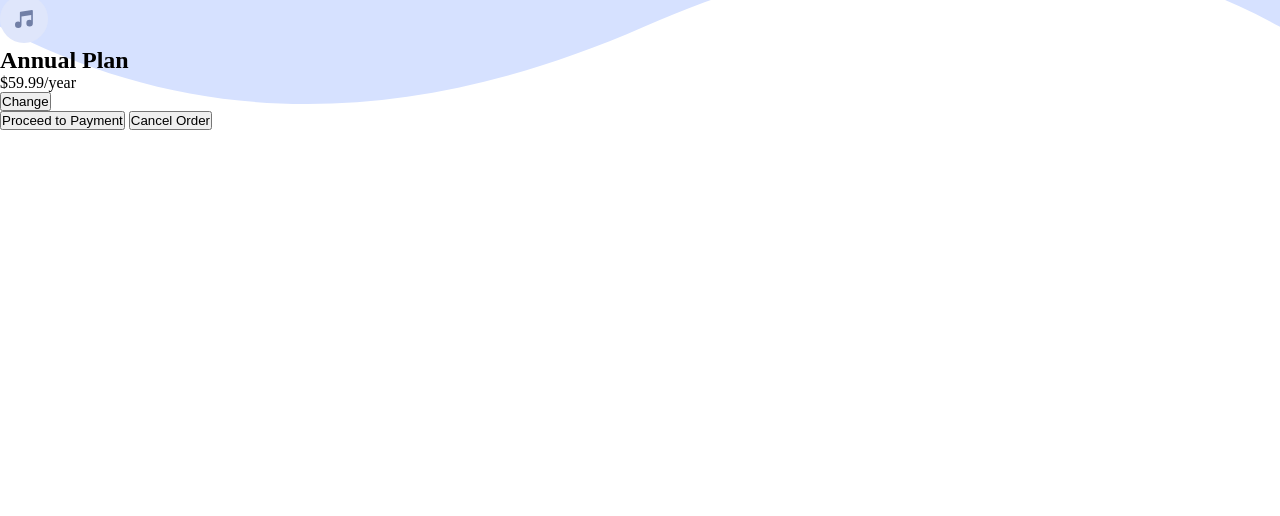
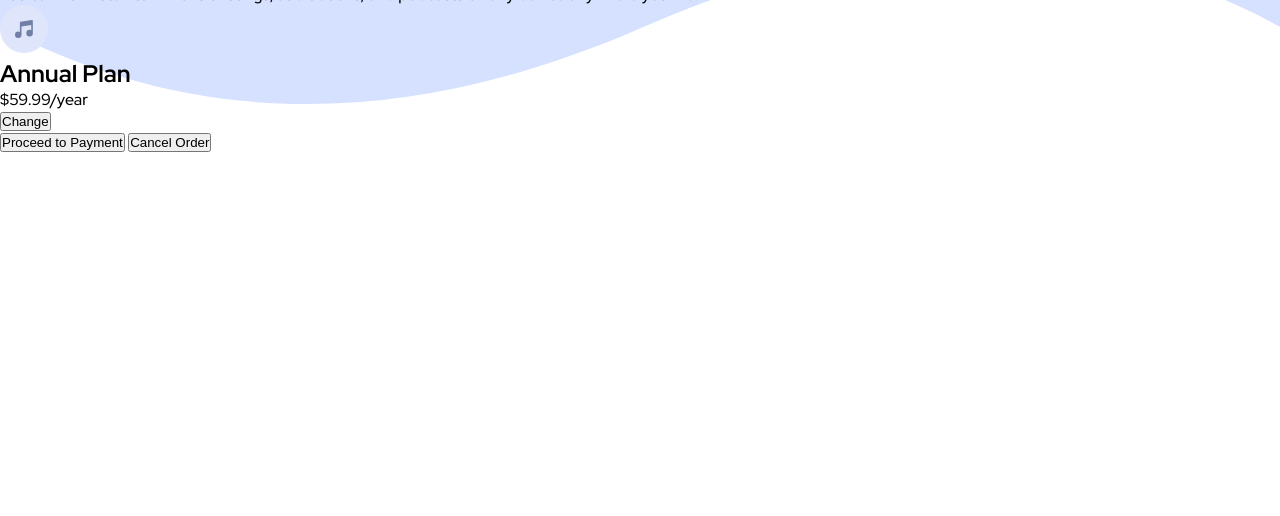
Before and after one commit to sarrietav-frontendmentor/order-summary-component, a website: page index.html in a window 1280 px wide. Shown: the part 284-800 px from the top of the page. Drawn offline with nearby package versions, Linux system fonts and the light colour scheme; files that its build step writes are made by us from their sources.

Commit message:
set font family

```diff
--- a/sass/main.scss
+++ b/sass/main.scss
@@ -18,6 +18,8 @@ $Dark-blue: hsl(223, 47%, 23%);
 }
 
 body {
+  font-family: 'Red Hat Display', sans-serif;
+
   background-image: url(../assets/pattern-background-desktop.svg);
   background-repeat: no-repeat;
   background-size: contain;
```
